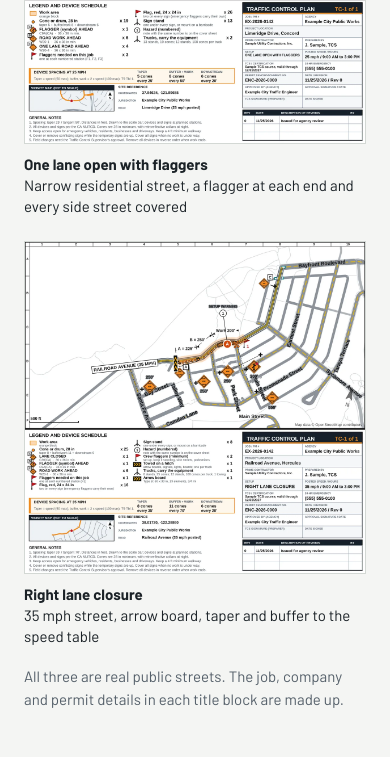
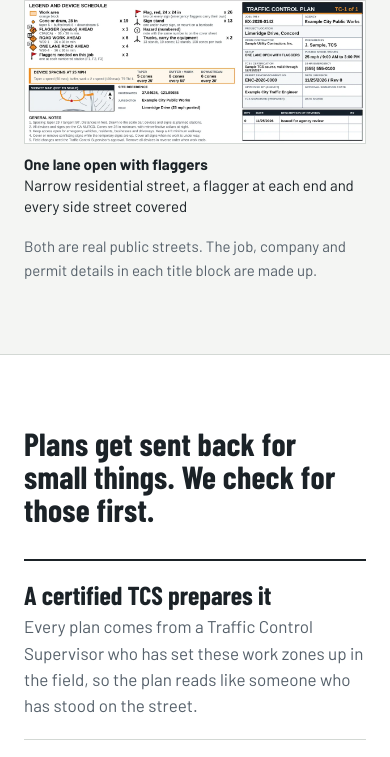
Before and after one commit to Coneplans/coneplans.github.io, a plain HTML site: page index.html in a window 390 px wide. Shown: the part 4946-5703 px from the top of the page. Drawn offline with nearby package versions, Linux system fonts and the light colour scheme.

Commit message:
Homepage: drop the busy lane closure sample for now
Co-Authored-By: Claude Sonnet 5.5 <noreply@anthropic.com>
Claude-Session: https://claude.ai/code/session_013ikpAv8jeBeDqLtfD8VX2L

```diff
--- a/index.html
+++ b/index.html
@@ -153,7 +153,7 @@ footer a{color:#ffb77d}
 .price .card.pop::before{content:"Most popular";position:absolute;top:-12px;left:18px;background:var(--or);color:#fff;font-size:12px;font-weight:800;border-radius:99px;padding:3px 12px}
 .price ul{margin:10px 0 14px;padding-left:18px;color:var(--mut);font-size:15px}
 .price .btn{margin-top:auto;text-align:center}
-.more{display:grid;grid-template-columns:repeat(3,minmax(0,1fr));gap:24px;margin-top:8px}.more figure{margin:0}.more .paper{display:block;width:100%;padding:0;border:1px solid var(--line);background:#fff;cursor:zoom-in}.more .paper img{display:block;width:100%;height:auto}.more figcaption{margin-top:10px;font-size:15px;line-height:1.4}.more figcaption b{display:block}@media(max-width:860px){.more{grid-template-columns:1fr}}
+.more{display:grid;grid-template-columns:repeat(2,minmax(0,1fr));gap:24px;margin-top:8px}.more figure{margin:0}.more .paper{display:block;width:100%;padding:0;border:1px solid var(--line);background:#fff;cursor:zoom-in}.more .paper img{display:block;width:100%;height:auto}.more figcaption{margin-top:10px;font-size:15px;line-height:1.4}.more figcaption b{display:block}@media(max-width:860px){.more{grid-template-columns:1fr}}
 .sub{display:grid;grid-template-columns:minmax(0,1.5fr) minmax(0,1fr);gap:32px;align-items:start}
 .sub .paper{display:block;width:100%;padding:0;border:1px solid var(--line);background:#fff;cursor:zoom-in}
 .sub .paper img{display:block;width:100%;height:auto}
@@ -239,9 +239,8 @@ dialog#lb button{position:absolute;top:8px;right:8px;background:var(--ink);color
   <div class="more">
     <figure><button type="button" class="paper" data-zoom="samples/blaine-way-shoulder-closure-full.webp" data-cap="Example plan: shoulder closure, 25 mph residential street" aria-label="Enlarge the shoulder closure plan"><img src="samples/blaine-way-shoulder-closure-small.webp" loading="lazy" width="1000" height="972" alt="Shoulder closure plan on a 25 mph residential street"></button><figcaption><b>Shoulder closure</b>25 mph residential street, work on the shoulder only</figcaption></figure>
     <figure><button type="button" class="paper" data-zoom="samples/limeridge-drive-flagging-full.webp" data-cap="Example plan: one lane open with flaggers, 25 mph residential street" aria-label="Enlarge the flagging plan"><img src="samples/limeridge-drive-flagging.webp" loading="lazy" width="1200" height="1166" alt="One lane open with flaggers on a 25 mph residential street, with side street signs and flagger stations"></button><figcaption><b>One lane open with flaggers</b>Narrow residential street, a flagger at each end and every side street covered</figcaption></figure>
-    <figure><button type="button" class="paper" data-zoom="samples/railroad-avenue-lane-closure-full.webp" data-cap="Example plan: right lane closure with arrow board, 35 mph street" aria-label="Enlarge the lane closure plan"><img src="samples/railroad-avenue-lane-closure.webp" loading="lazy" width="1200" height="1166" alt="Right lane closure with arrow board on a 35 mph street, with advance signs, taper and side street signs"></button><figcaption><b>Right lane closure</b>35 mph street, arrow board, taper and buffer to the speed table</figcaption></figure>
   </div>
-  <p class="rnote">All three are real public streets. The job, company and permit details in each title block are made up.</p>
+  <p class="rnote">Both are real public streets. The job, company and permit details in each title block are made up.</p>
 </div></section>
 
 <section id="why" class="band"><div class="wrap why">
```
Also changed, not shown: samples/railroad-avenue-lane-closure-full.webp (deleted), samples/railroad-avenue-lane-closure.webp (deleted).
